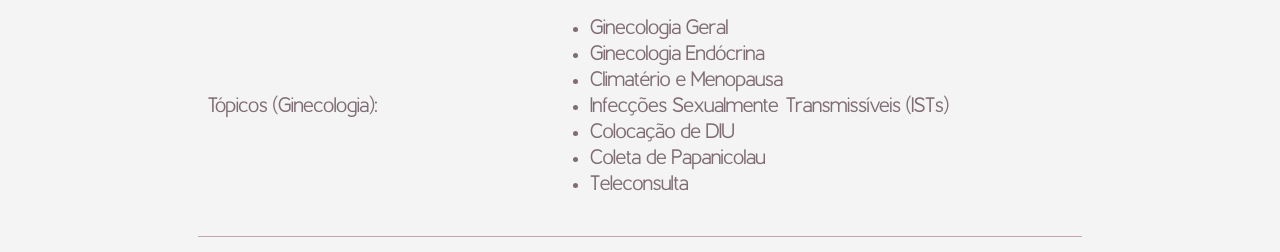
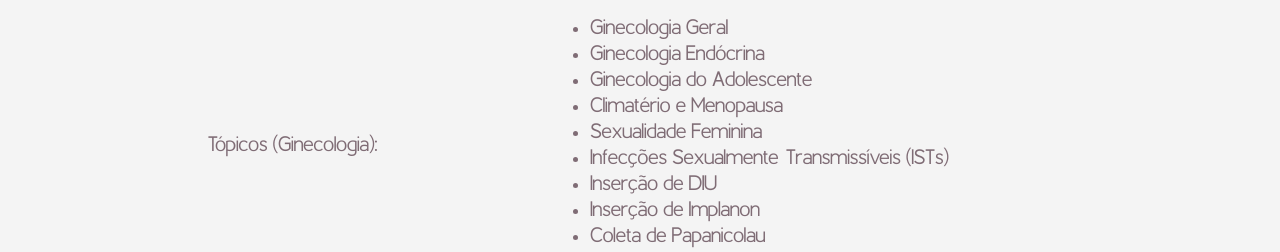
Before and after one commit to drapriscilla/drapriscilla.github.io, a website: page index.html in a window 1280 px wide. Shown: the part 2316-2568 px from the top of the page. Drawn offline with nearby package versions, Linux system fonts and the light colour scheme; a script that the page names is missing.

Commit message:
Update index.html

```diff
--- a/index.html
+++ b/index.html
@@ -87,7 +87,7 @@
             <div class="about-text">Tenho duas Pós-graduações: </div>
             <ul class="postgrad-ul">
                 <li class="postgrad-items">Infecções Sexualmente Transmissíveis pela UFF </li>
-                <li class="postgrad-items">Ginecologia Endócrina e Sexualidade pela Universidade Federal de São Paulo pela UNIFESP</li>
+                <li class="postgrad-items">Ginecologia Endócrina e Sexualidade pela Universidade Federal de São Paulo (UNIFESP).</li>
             </ul>
             <div class="about-subtitle">Vida Pessoal</div>
             <div class="about-text">Sou casada com o Bernardo e tenho duas lindas filhas, Rebecca e Sara</div>
@@ -214,9 +214,12 @@
                         <ul>
                             <li>Ginecologia Geral</li>
                             <li>Ginecologia Endócrina</li>
+                            <li>Ginecologia do Adolescente</li>
                             <li>Climatério e Menopausa</li>
+                            <li>Sexualidade Feminina</li>
                             <li>Infecções Sexualmente Transmissíveis (ISTs)</li>
-                            <li>Colocação de DIU</li>
+                            <li>Inserção de DIU</li>
+                            <li>Inserção de Implanon</li>
                             <li>Coleta de Papanicolau</li>
                             <li>Teleconsulta</li>
                         </ul>
```
